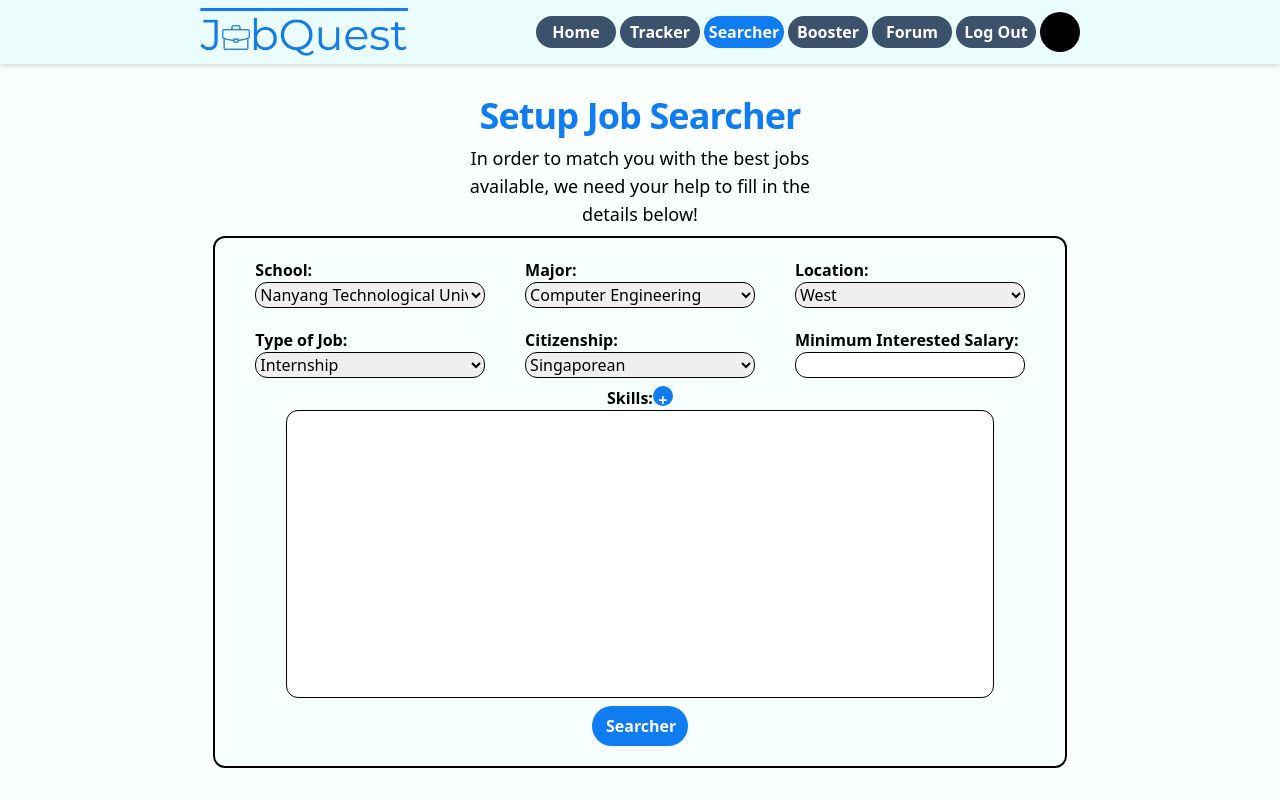
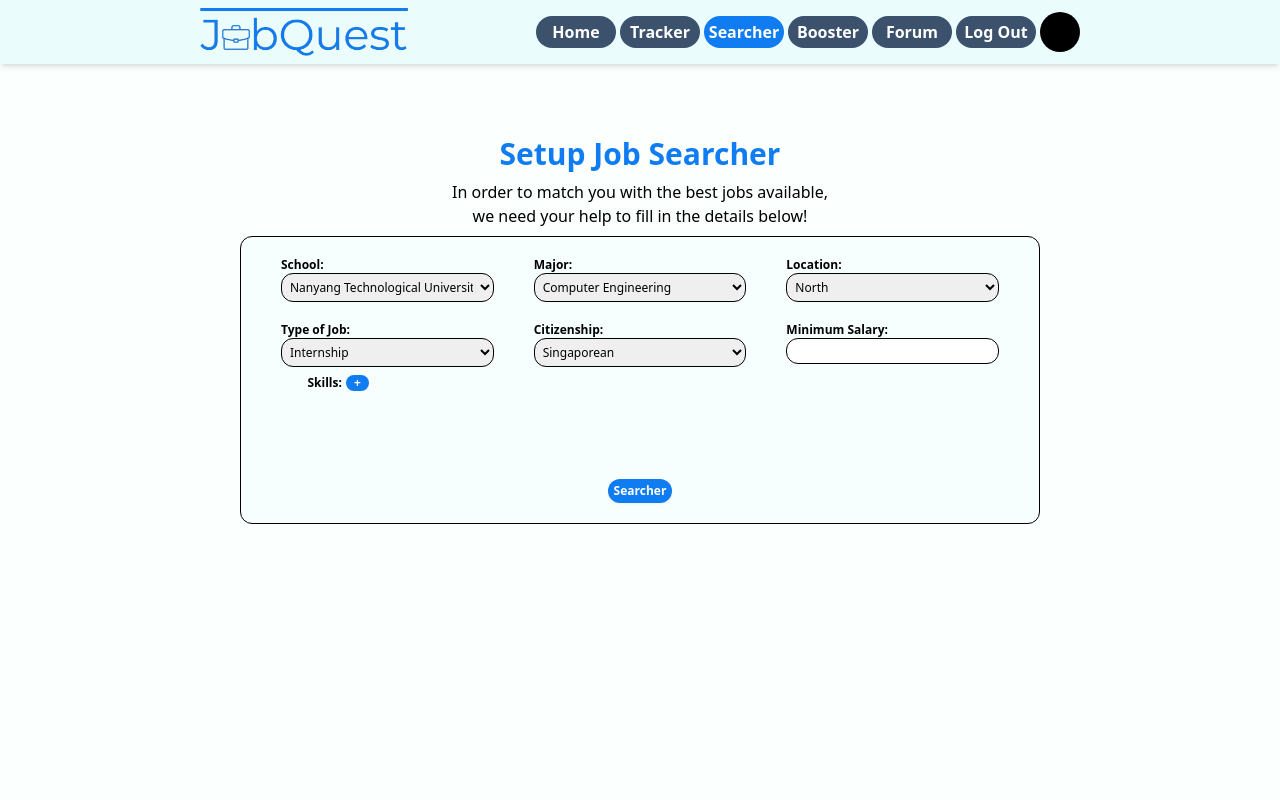
Before and after one commit to KayTeo/JobQuest, a Next.js app in the folder jobquest/: page /user/searcher/setup in a window 1280 px wide. Built offline with nearby package versions, Linux system fonts and the light colour scheme.

Commit message:
searchersetup update

```diff
--- a/jobquest/app/user/searcher/setup/SearcherSetUp.js
+++ b/jobquest/app/user/searcher/setup/SearcherSetUp.js
@@ -4,111 +4,117 @@ import { useState } from "react";
 import Link from "next/link";
 
 export default function SearcherSetUp() {
-    // TODO: react stuff
     const [skills, setSkills] = useState([]);
     const [addSkills, setAddSkills] = useState(false);
 
+    const school = [
+        { name: "Nanyang Technological University" },
+        { name: "National University of Singapore" },
+        { name: "Singapore Management University" },
+        { name: "Singapore University of Technology and Design" },
+    ];
+
+    const major = [
+        { name: "Computer Engineering" },
+        { name: "Computer Science" },
+        { name: "Accountancy" },
+        { name: "Aerospace Engineering" },
+        { name: "Art, Design & Media" },
+        { name: "Arts (Education)" },
+        { name: "Bioengineering" },
+        { name: "Biological Sciences" },
+        { name: "Business" },
+        { name: "Chemical & Biomolecular Engineering" },
+        { name: "Chemistry & Biological Chemistry" },
+        { name: "Chinese" },
+        { name: "Civil Engineering" },
+        { name: "Communication Studies" },
+        { name: "Data Science & Artificial Intelligence" },
+        { name: "Double Major Programmes (Humanities)" },
+        { name: "Double Major Programmes (Science)" },
+        { name: "Double Major Programmes (Social Sciences)" },
+        { name: "Economics" },
+        { name: "Economics and Data Science" },
+        { name: "Electrical and Electronic Engineering" },
+        { name: "Engineering" },
+        { name: "English" },
+        { name: "Environmental Earth Systems Science" },
+        { name: "Environmental Engineering" },
+        { name: "History" },
+        { name: "Information Engineering & Media" },
+        { name: "Linguistics & Multilingual Studies" },
+        { name: "Maritime Studies" },
+        { name: "Materials Engineering" },
+        { name: "Mathematical Sciences" },
+        { name: "Mechanical Engineering" },
+        { name: "Medicine" },
+        { name: "Philosophy" },
+        { name: "Physics / Applied Physics" },
+        { name: "Public Policy & Global Affairs" },
+        { name: "Renaissance Engineering" },
+        { name: "Science (Education)" },
+        { name: "Sociology" },
+        { name: "Sport Science & Management" },
+    ];
+
+    const location = [
+        { name: "North" },
+        { name: "South" },
+        { name: "East" },
+        { name: "West" },
+        { name: "Central" },
+    ];
+
+    const typeJob = [
+        { name: "Internship" },
+        { name: "Contract" },
+        { name: "Part-Time" },
+        { name: "Full-Time" },
+    ];
+
+    const citizenship = [
+        { name: "Singaporean" },
+        { name: "PR" },
+        { name: "Others" },
+    ];
+
+    const selections = [
+        { options: school, title: "School" },
+        { options: major, title: "Major" },
+        { options: location, title: "Location" },
+        { options: typeJob, title: "Type of Job" },
+        { options: citizenship, title: "Citizenship" },
+    ];
+
     return (
-        <div className="flex h-full flex-col items-center justify-center gap-2 py-8">
-            <header className="text-3xl font-bold tracking-tight text-accent-500 sm:text-4xl">
+        <div className="my-8 flex flex-col items-center justify-center gap-2 p-10">
+            <header className="text-2xl font-bold text-accent-500 sm:text-3xl">
                 Setup Job Searcher
             </header>
-            <article className="w-96 text-center text-base text-black sm:text-lg">
+            <article className="w-96 text-center text-sm text-black sm:text-base">
                 In order to match you with the best jobs available, we need your
                 help to fill in the details below!
             </article>
-            <form className="flex h-full w-4/6 flex-col items-center rounded-xl border-2 border-black bg-light-200 py-5">
-                <div className="grid grid-cols-3 gap-x-10 gap-y-5 px-10">
-                    {/* School */}
+            <form className="flex h-[450px] w-[400px] flex-col items-center rounded-xl border border-black bg-light-200 py-5 text-xs md:h-72 md:w-[800px]">
+                <div className="flex flex-col gap-2 md:grid md:grid-cols-3 md:gap-x-10 md:gap-y-5 md:px-10">
+                    {selections.map((e) => (
                         <div className="flex flex-col">
-                        <label for="school" className="font-bold">
-                            School:
+                            <label for={e.title} className="font-bold">
+                                {e.title + ":"}
                             </label>
                             <select
-                            id="school"
-                            className="rounded-xl border border-black"
+                                id={e.title}
+                                className="rounded-xl border border-black p-1"
                             >
-                            <option value="NTU">
-                                Nanyang Technological University
-                            </option>
-                            <option value="NUS">
-                                National University of Singapore
-                            </option>
-                            <option value="SMU">
-                                Singapore Management University
-                            </option>
-                            <option value="SUTD">
-                                Singapore University of Technology and Design
-                            </option>
+                                {e.options.map((e) => (
+                                    <option value={e.name}>{e.name}</option>
+                                ))}
                             </select>
                         </div>
-
-                    {/* Major */}
-                    <div className="flex flex-col">
-                        <label for="major" className="font-bold">
-                            Major:
-                        </label>
-                        <select
-                            id="major"
-                            className="rounded-xl border border-black"
-                        >
-                            <option value="CE">Computer Engineering</option>
-                            <option value="CS">Computer Science</option>
-                        </select>
-                    </div>
-
-                    {/* Location */}
-                    <div className="flex flex-col">
-                        <label for="Location" className="font-bold">
-                            Location:
-                        </label>
-                        <select
-                            id="location"
-                            className="rounded-xl border border-black"
-                        >
-                            <option value="west">West</option>
-                            <option value="east">East</option>
-                            <option value="north">North</option>
-                            <option value="south">South</option>
-                            <option value="central">Central</option>
-                        </select>
-                    </div>
-
-                    {/* Type of Job */}
-                    <div className="flex flex-col">
-                        <label for="typeJob" className="font-bold">
-                            Type of Job:
-                        </label>
-                        <select
-                            id="typeJob"
-                            className="rounded-xl border border-black"
-                        >
-                            <option value="internship">Internship</option>
-                            <option value="contract">Contract</option>
-                            <option value="partTime">Part-Time</option>
-                            <option value="fullTime">Full-Time</option>
-                        </select>
-                    </div>
-
-                    {/* Citizenship */}
-                    <div className="flex flex-col">
-                        <label for="citizenship" className="font-bold">
-                            Citizenship:
-                        </label>
-                        <select
-                            id="citizenship"
-                            className="rounded-xl border border-black"
-                        >
-                            <option value="singaporean">Singaporean</option>
-                            <option value="PR">Permanent Resident</option>
-                            <option value="others">Others</option>
-                        </select>
-                    </div>
-
-                    {/* Minimum Interested Salary */}
+                    ))}
                     <div className="flex flex-col">
                         <label for="salary" className="font-bold">
-                            Minimum Interested Salary:
+                            Minimum Salary:
                         </label>
                         <input
                             type="number"
@@ -116,35 +122,56 @@ export default function SearcherSetUp() {
                             name="salary"
                             min="0"
                             max="20000"
-                            className="rounded-xl border border-black required:border-red-500 out-of-range:border-red-500"
+                            className="rounded-xl border border-black p-1 required:border-red-500 out-of-range:border-red-500"
                         ></input>
                     </div>
                 </div>
-
-                {/* Skills */}
-                <div className="mt-2 flex justify-start">
+                <div className="m-2 flex w-5/6 justify-start gap-1">
                     <div className="font-bold">Skills:</div>
-                    {/* TODO: crud skills and show */}
+                    {!addSkills && (
                         <button
-                        className="h-5 w-5 rounded-full bg-accent-500 text-center text-base font-semibold leading-7 text-white shadow-sm hover:bg-accent-300"
-                        onClick={() => {
+                            className="rounded-full bg-accent-500 px-2 text-center font-bold text-white hover:bg-accent-300"
+                            onClick={(e) => {
+                                e.preventDefault(0);
                                 setAddSkills(!addSkills);
                             }}
                         >
                             +
                         </button>
+                    )}
                 </div>
                 {addSkills ? (
-                    <div> adding skills</div>
+                    <>
+                        <label for="skill" className="font-bold">
+                            Add New Skill:
+                        </label>
+                        <input
+                            type="text"
+                            id="skill"
+                            name="skill"
+                            className="rounded-xl border border-black p-1"
+                        ></input>
+                        <button
+                            className="my-2 rounded-full bg-accent-500 px-2 text-center font-bold text-white hover:bg-accent-300"
+                            onClick={(e) => {
+                                e.preventDefault(0);
+                                setAddSkills(!addSkills);
+                            }}
+                        >
+                            +
+                        </button>
+                    </>
                 ) : (
-                    <div className="mb-2 h-full w-5/6 rounded-xl border border-black bg-white"></div>
-                )}
+                    <>
+                        <div className="mb-2 h-full w-5/6"></div>
                         <Link
                             href="/user/searcher"
-                    className="h-10 w-24 rounded-full bg-accent-500 px-3.5 py-1.5 text-base font-semibold leading-7 text-white shadow-sm hover:bg-accent-300"
+                            className="h-6 w-16 rounded-full bg-accent-500 text-center text-xs font-semibold leading-6 text-white shadow-sm hover:bg-accent-300"
                         >
                             Searcher
                         </Link>
+                    </>
+                )}
             </form>
         </div>
     );
```
Lines whose indentation alone changed are shown as unchanged.
